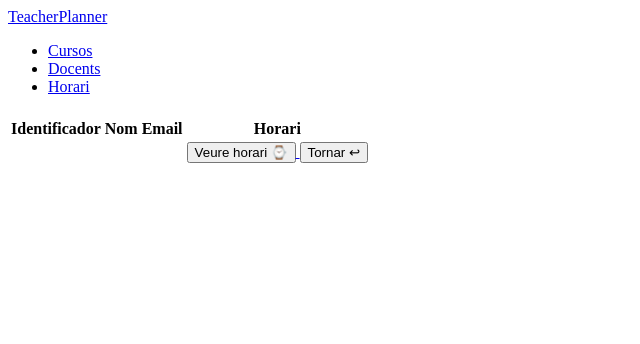
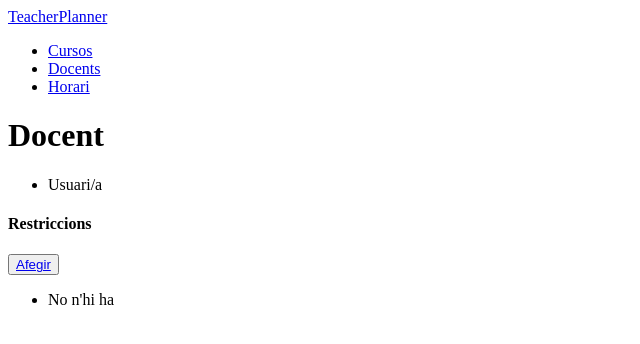
Before and after one commit to m12grup6/teacherplanner, a Symfony app: template www/teacher_planner/templates/teacher/detail.html.twig in a window 1280 px wide. Shown: the top 344 px of the page, without its empty margins (0-640 px from the left). Run offline with Twig, Linux system fonts and the light colour scheme; the template is opened without the code that fills it, so the values that code supplies are empty; some libraries are stand-ins or nearby versions.

Commit message:
Teacher, detall, restriccions i redireccions

```diff
--- a/www/teacher_planner/templates/teacher/addConstraint.html.twig
+++ b/www/teacher_planner/templates/teacher/addConstraint.html.twig
@@ -1,6 +1,6 @@
 {% extends 'base.html.twig' %}
-{% block title %}Afegir Restriccions al Docent{% endblock %}
-{% block sectiontitle %}Afegir Restriccions al Docent{% endblock %}
+{% block title %}Afegir Restriccions{% endblock %}
+{% block sectiontitle %}Afegir Restriccions a {{ teacher.name }}{% endblock %}
 {% block body %}
 
     <div class="row align-items-center justify-content-center gx-5">
--- a/www/teacher_planner/templates/teacher/detail.html.twig
+++ b/www/teacher_planner/templates/teacher/detail.html.twig
@@ -1,31 +1,86 @@
 {% extends 'base.html.twig' %}
-{% block title %}Teacher{% endblock %}
+{% block title %}{{teacher.name}}{% endblock %}
+{% block sectiontitle %}Docent{% endblock %}
 {% block body %}
-    <table class="table table-bordered table-striped">
-        <thead>
-        <th>Identificador</th>
-        <th>Nom</th>
-        <th>Email</th>
-        <th>Horari</th>
-        </thead>
-        <tr>
-            <td>{{ teacher.id }}</td>
-            <td>{{ teacher.name }}</td>
-            <td>{{ teacher.email }}</td>
-            <td>
-                <a class="text-decoration-none text-white"
-                   href="{{ path('app_showConstraints',{'id' : teacher.id }) }}">
-                    <button class="btn btn-xs btn-primary">
-                        Veure horari &#8986;
-                    </button>
-                </a>
-                <a class="text-decoration-none text-white"
-                    href="{{ path('app_getTeachers') }}">
+    <div class="card card-bleed shadow-light-lg">
+        <div class="card-header">
+            <div class="row align-items-center">
+                <div class="col">
+                    <!-- Heading -->
+                    <h4 class="mb-0">
+                        {{ teacher.name }}
+                    </h4>
+                </div>
+
+                <div class="col-auto">
+
+                </div>
+            </div>
+        </div>
+        <div class="card-body">
+            <ul class="list-group list-group-flush">
+                <li class="list-group-item">
+                    <div class="row align-items-center">
+                        <div class="col-auto">{{ teacher.email }}</div>
+                    </div>
+                    <div class="row align-items-center mt-1">
+                        <div class="col-auto">
+                        {% if 'ROLE_ADMIN' in teacher.getRoles %}
+                            Admin
+                        {% else %}
+                            Usuari/a
+                        {% endif %}
+                        </div>
+                    </div>
+                </li>
+            </ul>
+        </div>
+    </div>
+
+    <div class="card card-bleed shadow-light-lg mt-5">
+            <div class="card-header">
+                <div class="row align-items-center">
+                    <div class="col">
+
+                        <!-- Heading -->
+                        <h4 class="mb-0">
+                            Restriccions
+                        </h4>
+
+                    </div>
+                    <div class="col-auto">
+
+                        <!-- Button -->
                         <button class="btn btn-xs btn-primary">
-                            Tornar &#x21a9;
+                            <a class="text-decoration-none text-white" href="{{ path('app_addConstraint',{id: teacher.id }) }}">Afegir</a>
                         </button>
-                </a>
-            </td>
-        </tr>
-    </table>
+
+                    </div>
+                </div>
+            </div>
+            <div class="card-body">
+                <ul class="list-group list-group-flush">
+                    {% if teacher.getTeacherConstraints | length > 0 %}
+                        {% for key, constraint in teacher.getTeacherConstraints %}
+                            <li class="list-group-item">
+                                <div class="row align-items-center">
+                                    <div class="col-auto">{{ constraint.dia|capitalize }} de {{ date(constraint.hora_inici)| date('H') }} a {{ date(constraint.hora_fi)| date('H') }} </div>
+                                    <div class="col-auto">
+                                        <a href="{{ path('app_deleteConstraint',{id: teacher.id, idConstraint: key }) }}" class="text-decoration-none">
+                                            <button class="col-auto btn btn-xs btn-danger">
+                                            Esborrar
+                                            </button>
+                                        </a>
+                                    </div>
+                                </div>
+                            </li>
+                        {% endfor %}
+                    {% else %}
+                        <li class="list-group-item">
+                            No n'hi ha
+                        </li>
+                    {% endif %}
+                </ul>
+            </div>
+        </div>
 {% endblock %}
```
Also changed, not shown: www/teacher_planner/src/Controller/TeacherController.php (+4 -3 lines), www/teacher_planner/templates/teacher/add.html.twig (+10 -0 lines), www/teacher_planner/templates/teacher/allTeachers.html.twig (+2 -14 lines).
